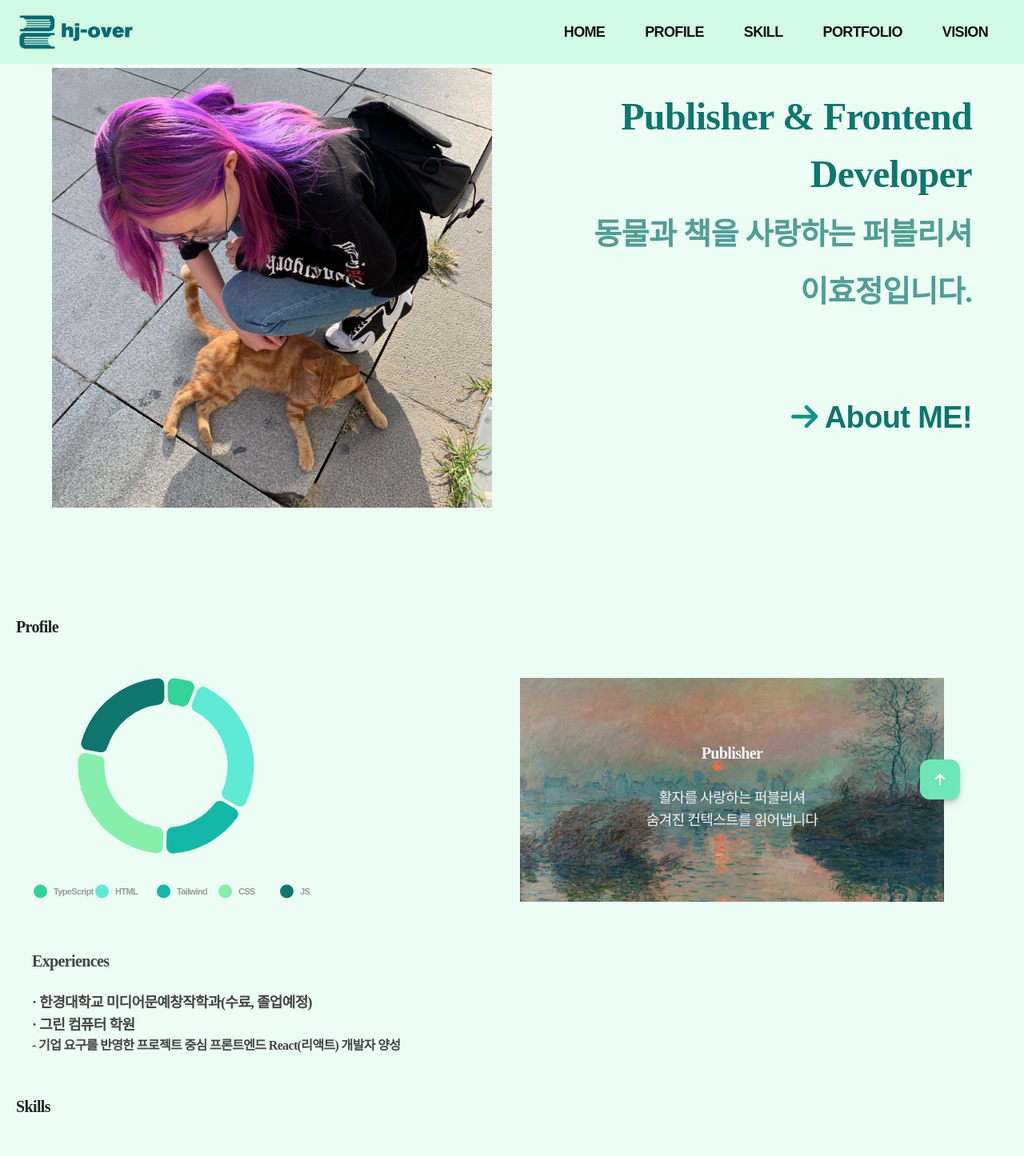
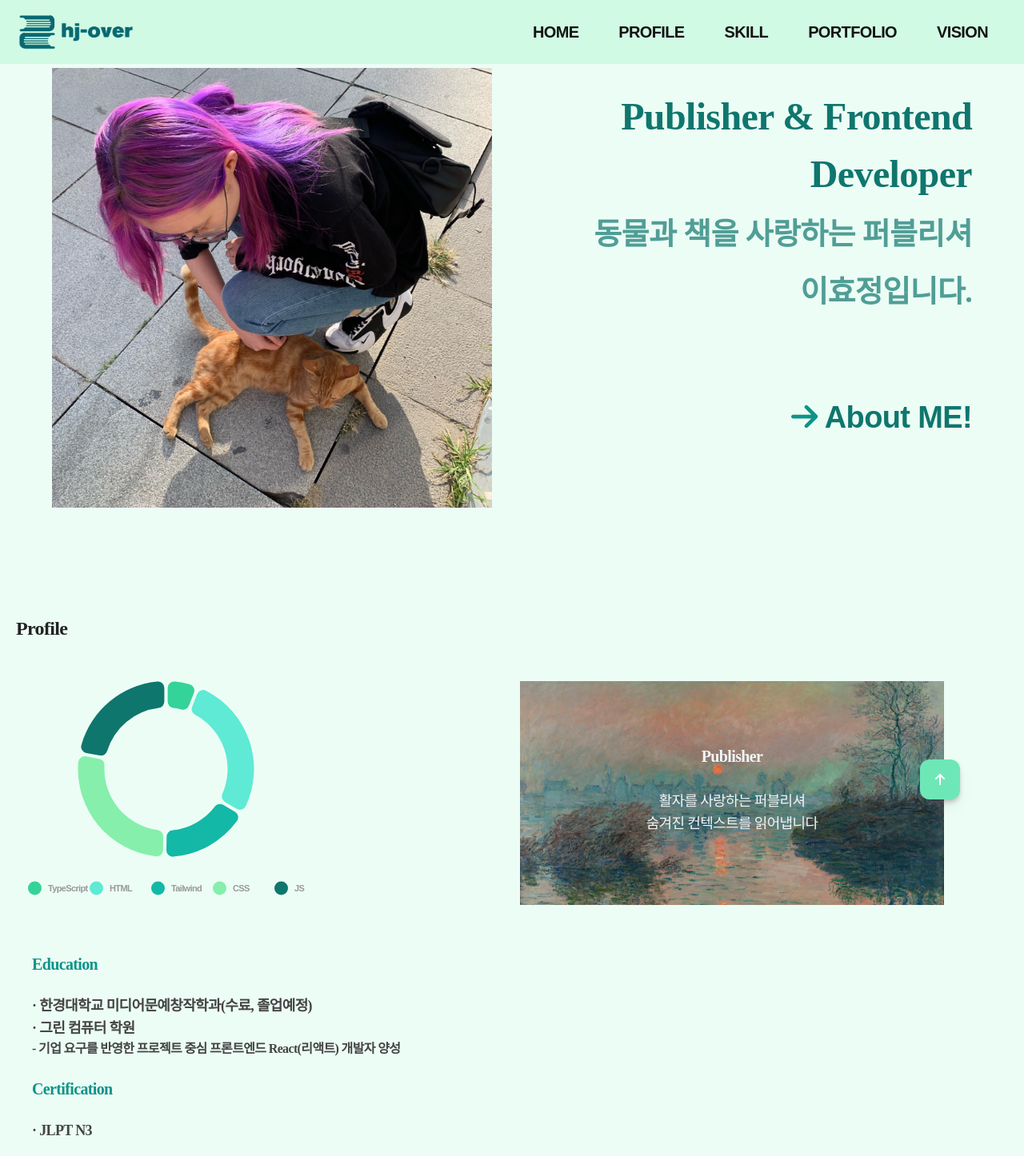
Before and after one commit to hj-over/introduction, a React (Create React App) app: page / in a window 1280 px wide. Shown: the top 1446 px of the page at 80% size. Built offline with nearby package versions, Linux system fonts and the light colour scheme; a web font is replaced by a local one.

Commit message:
내용 추가 및 수정

```diff
--- a/src/App.css
+++ b/src/App.css
@@ -53,7 +53,7 @@ body {
 }
 
 .App-link {
-  color: #61dafb;
+  color: #6ee7b7;
 }
 
 @keyframes App-logo-spin {
@@ -64,3 +64,9 @@ body {
     transform: rotate(360deg);
   }
 }
+
+.swiper-horizontal > .swiper-pagination-bullets .swiper-pagination-bullet,
+.swiper-pagination-horizontal.swiper-pagination-bullets
+  .swiper-pagination-bullet {
+  background-color: #6ee7b7 !important;
+}
--- a/src/assets/Piechart.js
+++ b/src/assets/Piechart.js
@@ -91,13 +91,13 @@ const Piechart = () => {
          */
         legends={[
           {
-            anchor: "bottom-right",
+            anchor: "bottom-center",
             direction: "row",
             justify: false,
-            translateX: 80,
-            translateY: 56,
-            itemsSpacing: -18,
-            itemWidth: 95,
+            translateX: -15,
+            translateY: 250,
+            itemsSpacing: -13,
+            itemWidth: 90,
             itemHeight: 18,
             itemTextColor: "#999",
             itemDirection: "left-to-right",
--- a/src/pages/Portfolio.js
+++ b/src/pages/Portfolio.js
@@ -12,7 +12,7 @@ const Portfolio = () => {
     <section className="portfolio scroll">
       <div className="inner">
         {/* 개발담당자 : 팀프로젝트, 개인 작업(5개 목표(퍼블리싱 > 프론트)) */}
-        <h2 className="text-xl" data-aos="fade-up">
+        <h2 className="text-2xl" data-aos="fade-up">
           Portfolio
         </h2>
         <div className="contents">
@@ -30,6 +30,7 @@ const Portfolio = () => {
                   <li>
                     프로젝트명 |
                     <span className="text-teal-800">
+                      {" "}
                       &#32; 교보문고 미니 프로젝트
                     </span>
                   </li>
@@ -331,7 +332,7 @@ const Portfolio = () => {
             </div>
           </div>
           {/* 개인 스터디 프로젝트 */}
-          <div className="portfolio-box">
+          <div className="portfolio-box pt-7">
             <h3 className="pb-3">Study Project</h3>
             {/* Swiper 배치 */}
             <Swiper
@@ -383,7 +384,7 @@ const Portfolio = () => {
                   rel="noopener noreferrer"
                   alt="portfolio"
                 >
-                  <img src={`${path}/images/stx.PNG`} alt="portfolio" />
+                  <img src={`${path}/images/hyundai.PNG`} alt="portfolio" />
                 </a>
               </SwiperSlide>
               <SwiperSlide>
@@ -408,7 +409,7 @@ const Portfolio = () => {
               </SwiperSlide>
               <SwiperSlide>
                 <a
-                  href="#"
+                  href="https://github.com/hj-over/hyundai-clone"
                   target="_blank"
                   rel="noopener noreferrer"
                   alt="portfolio"
--- a/src/pages/Profile.js
+++ b/src/pages/Profile.js
@@ -7,7 +7,7 @@ const Profile = () => {
       <div className="inner">
         {/*자기소개: 약력, 학력, 업무, 교육, 성격, MBTI */}
         <h2
-          className="text-xl"
+          className="text-2xl"
           data-aos="fade-up"
           data-aos-duration="700"
           data-aos-delay="200"
@@ -44,8 +44,8 @@ const Profile = () => {
             </span>
           </div>
         </div>
-        <div className="inner mt-10">
-          <p className="font-semibold text-xl">Experiences</p>
+        <div className="inner my-10">
+          <p className="font-semibold text-xl text-teal-600">Education</p>
           <br />
           <li className="text-lg">
             &#183; 한경대학교 미디어문예창작학과(수료, 졸업예정)
@@ -55,6 +55,10 @@ const Profile = () => {
             &#45; 기업 요구를 반영한 프로젝트 중심 프론트엔드 React(리액트)
             개발자 양성
           </li>
+          <br />
+          <p className="font-semibold text-xl text-teal-600">Certification</p>
+          <br />
+          <li className="text-lg">&#183; JLPT N3</li>
         </div>
       </div>
     </section>
--- a/src/pages/Skills.js
+++ b/src/pages/Skills.js
@@ -5,7 +5,7 @@ const Skills = () => {
     <section className="skills scroll">
       <div className="inner">
         {/* 기술적 역량: 기술적 내용설명,자격증,운전면허 등..  */}
-        <h2 className="text-xl">Skills</h2>
+        <h2 className="text-2xl">Skills</h2>
         <div className="contents">
           <ul className="skills-list">
             <li>
@@ -41,7 +41,7 @@ const Skills = () => {
                 alt="skill"
                 data-aos="fade-up"
                 data-aos-duration="300"
-                data-aos-delay="600"
+                data-aos-delay="500"
               />
             </li>
             <li>
@@ -50,7 +50,7 @@ const Skills = () => {
                 alt="skill"
                 data-aos="fade-up"
                 data-aos-duration="300"
-                data-aos-delay="700"
+                data-aos-delay="600"
               />
             </li>
             <li>
@@ -67,8 +67,8 @@ const Skills = () => {
                 src="images/tailwind_css_icon.png"
                 alt="skill"
                 data-aos="fade-up"
-                data-aos-duration="300"
-                data-aos-delay="600"
+                data-aos-duration="350"
+                data-aos-delay="700"
               />
             </li>
             <li>
@@ -76,7 +76,7 @@ const Skills = () => {
                 src="images/skill-figma.png"
                 alt="skill"
                 data-aos="fade-up"
-                data-aos-duration="300"
+                data-aos-duration="350"
                 data-aos-delay="700"
               />
             </li>
@@ -85,8 +85,8 @@ const Skills = () => {
                 src="images/notion_icon.png"
                 alt="skill"
                 data-aos="fade-up"
-                data-aos-duration="300"
-                data-aos-delay="900"
+                data-aos-duration="400"
+                data-aos-delay="800"
               />
             </li>
             <li>
@@ -94,8 +94,8 @@ const Skills = () => {
                 src="images/skill-sass.png"
                 alt="skill"
                 data-aos="fade-up"
-                data-aos-duration="300"
-                data-aos-delay="1000"
+                data-aos-duration="400"
+                data-aos-delay="800"
               />
             </li>
           </ul>
--- a/src/pages/Vision.js
+++ b/src/pages/Vision.js
@@ -5,7 +5,7 @@ const Vision = () => {
     <section className="vision scroll">
       <div className="inner">
         {/* 1년 목표, 3년후 목표, 5년후 목표 */}
-        <h2 className="text-xl">Vision</h2>
+        <h2 className="text-2xl">Vision</h2>
         <div className="contetns">
           <ul className="vision-list">
             <li>1년후 : 27살</li>
--- a/src/scss/_header.scss
+++ b/src/scss/_header.scss
@@ -36,7 +36,7 @@
           span {
             position: relative;
             font-family: "MuseoModerno", sans-serif;
-            font-size: 18px;
+            font-size: 20px;
             color: #131313;
             text-transform: uppercase;
             font-weight: 600;
@@ -48,12 +48,12 @@
               bottom: 0;
               width: 0%;
               height: 3px;
-              background-color: #34d399;
+              background-color: #14b8a6;
               transition: width 0.5s;
             }
           }
           &:hover span {
-            color: #0f766e;
+            color: #14b8a6;
             &::after {
               width: 100%;
             }
```
Also changed, not shown: 1 other file (tests, documents, lock files or other folders).
